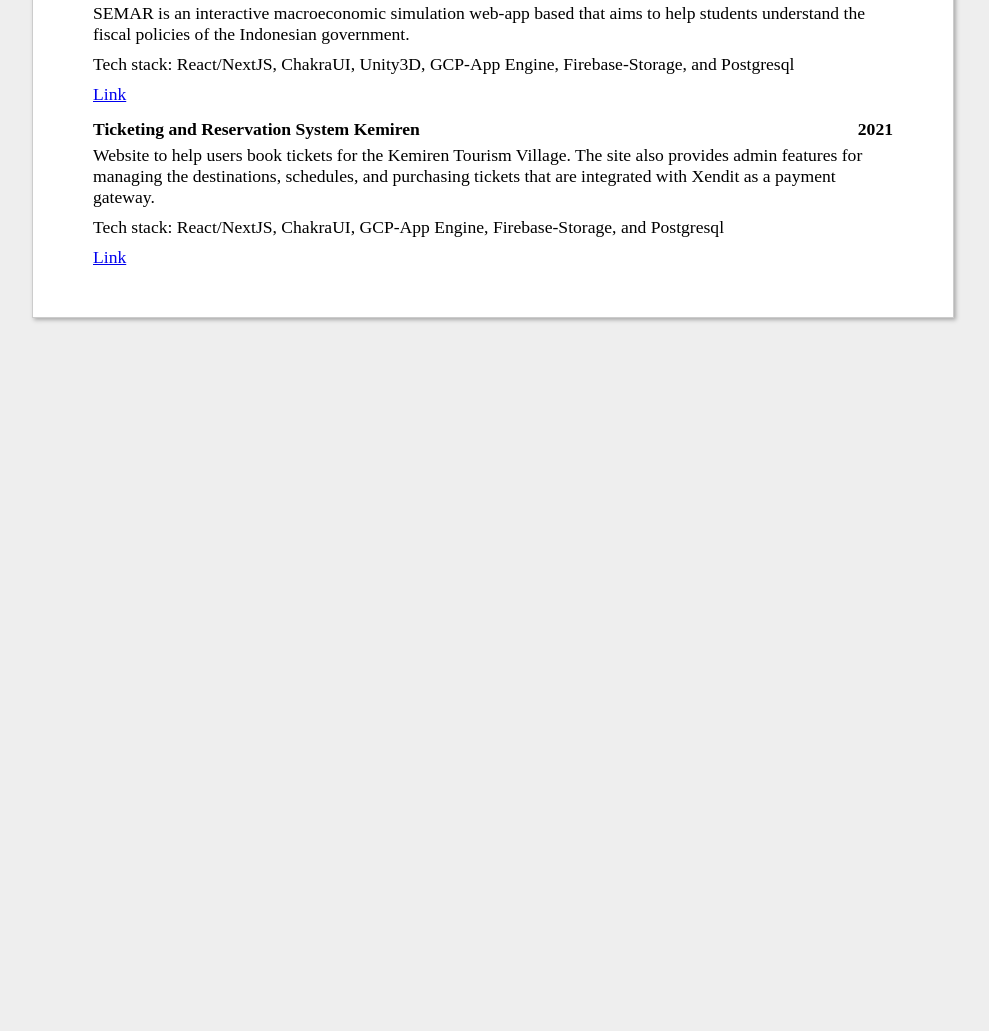
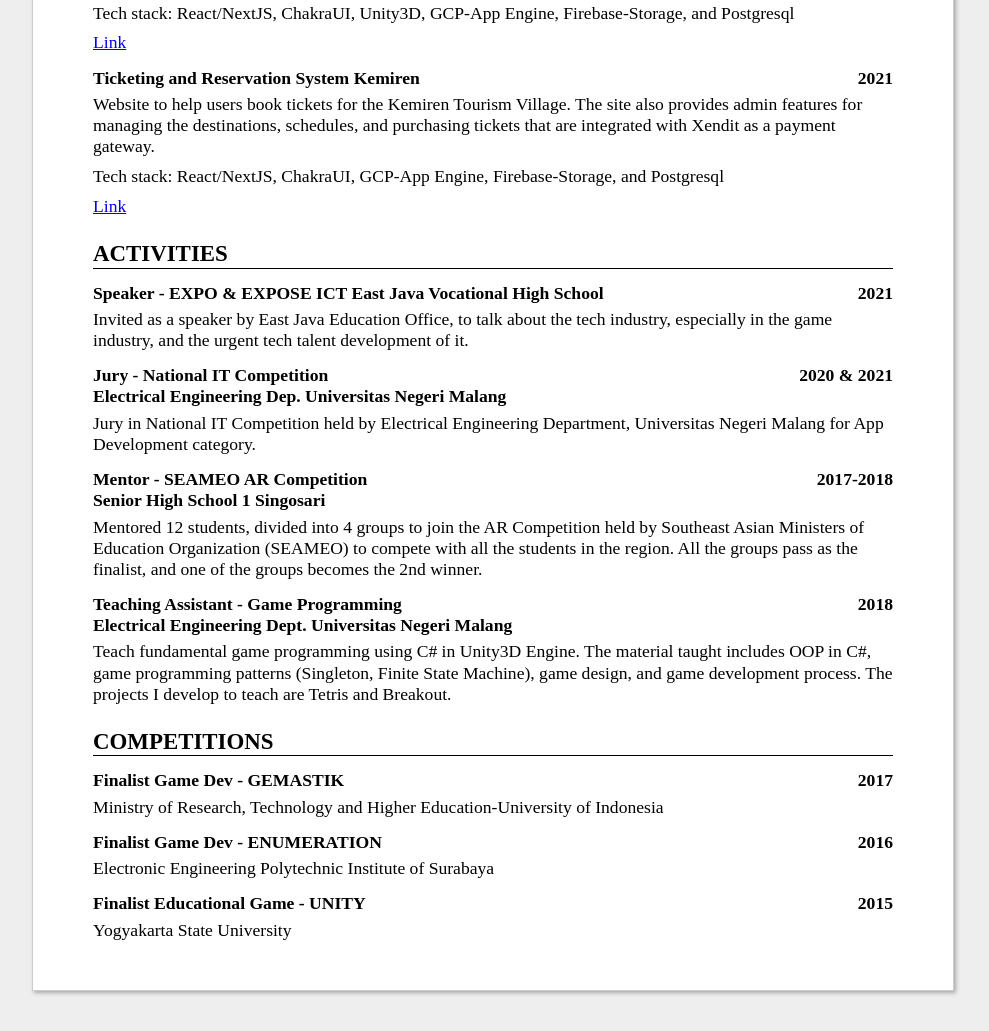
Before and after one commit to mikepqr/resume.md, a plain HTML site: page resume.html in a window 1280 px wide. Shown: the part 1432-2463 px from the top of the page, without its empty margins (147-1136 px from the left). Before the commit the page ends 1790 px from the top, so only its background shows below. Drawn offline with Linux system fonts and the light colour scheme.

Commit message:
Update resume

```diff
--- a/resume.html
+++ b/resume.html
@@ -143,6 +143,7 @@ h1+ul+p {
 <ul>
 <li><a href="&#109;&#97;&#105;&#108;&#116;&#111;&#58;&#110;&#111;&#111;&#114;&#111;&#99;&#116;&#97;&#118;&#105;&#97;&#110;&#97;&#110;&#119;&#97;&#114;&#64;&#103;&#109;&#97;&#105;&#108;&#46;&#99;&#111;&#109;">&#110;&#111;&#111;&#114;&#111;&#99;&#116;&#97;&#118;&#105;&#97;&#110;&#97;&#110;&#119;&#97;&#114;&#64;&#103;&#109;&#97;&#105;&#108;&#46;&#99;&#111;&#109;</a></li>
 <li>Malang, Indonesia</li>
+<li>+62 8180 3894 993</li>
 <li><a href="https://www.linkedin.com/in/noor-octavian-anwar-alvin">LinkedIn</a></li>
 <li><a href="https://github.com/arrokh">Github</a></li>
 </ul>
@@ -150,7 +151,7 @@ h1+ul+p {
 <h2>Skills</h2>
 <ul>
 <li>Languages: (<em>proficient</em>) JavaScript, TypeScript (<em>familiar</em>) C#, Dart, C++, Java, SQL</li>
-<li>Technologies: NodeJS, React/NextJS, MobX/Jotai, AntDesign/ChakraUI, NestJS, Unity3D, Flutter, GraphQL, Rest, Bash, CI/CD, TDD/Unit Test</li>
+<li>Technologies: NodeJS, React/NextJS, MobX/Jotai, AntDesign/ChakraUI, Webpack, Storybook, NestJS, Unity3D, Flutter, GraphQL, Rest, Bash, CI/CD, Cypress, TDD/Unit Test</li>
 <li>Others: Google Cloud Platform-Firebase, Vercel, Git, Figma</li>
 </ul>
 <h2>Education</h2>
@@ -160,10 +161,9 @@ h1+ul+p {
 </ul>
 <h2>Experiences</h2>
 <h3><span>Software Engineer, Degetek Studio</span> <span>Nov 2017 - Dec 2021</span></h3>
-<p>Degetek Studio is a software company that focuses on delivering tech-based solutions for education and business. </p>
 <ul>
 <li>Help PM decide on architecture, system design, tech stack, and timeline development for projects.</li>
-<li>Collaborated with the engineering team to do research and implement an internal tech stack, so the engineering productivity and development process efficiency were increasing 2x.</li>
+<li>Collaborated with the engineering team to do research and implement an internal tech stack, so the engineering productivity and DX were increasing 2x.</li>
 <li>Support the CEO did research and development on tech business opportunities, so the revenue grew more than 3x YoY at the end of 2021.</li>
 </ul>
 <h3><span>Research Internship, Department of Information Science Lab.<br/>Saga University - Japan</span> <span>Apr 2018 - Mar 2019</span></h3>
@@ -183,7 +183,7 @@ h1+ul+p {
 <p>A web app that shows my learning progress and the implementation of machine learning or AI-related tasks using web technologies, such as TensorFlowJS, React, NextJS and Vercel.</p>
 <p><a href="https://my-experience-learning-machine-learning.vercel.app">Link</a> • <a href="https://github.com/arrokh/arrokh-mplml">Github</a></p>
 <h3><span>NEMU</span> <span>2018 - Now</span></h3>
-<p>NEMU is a Visual Programming Environment that helps novice programmers practice their sense and knowledge of algorithms. The web app was developed using React, Material-UI, Blockly, Cra16/Cake, and WebConsole-PHP.</p>
+<p>NEMU is a Visual Programming Environment that helps novice programmers practice their sense and knowledge of algorithms visually. The web app was developed using React, Material-UI, Blockly, Cra16/Cake (Blockly extension for C++), and WebConsole-PHP.</p>
 <!-- [Link](http://nemu-vpe.herokuapp.com) • [Github](https://github.com/arrokh/nemu) -->
 <p><a href="https://nemu-domjudge.herokuapp.com/">Link</a> • <a href="https://github.com/arrokh/nemu">Github</a></p>
 <h3><span>SEMAR - The Fiscal Policy Game</span> <span>2021</span></h3>
@@ -193,6 +193,22 @@ h1+ul+p {
 <h3><span>Ticketing and Reservation System Kemiren</span> <span>2021</span></h3>
 <p>Website to help users book tickets for the Kemiren Tourism Village. The site also provides admin features for managing the destinations, schedules, and purchasing tickets that are integrated with Xendit as a payment gateway.</p>
 <p>Tech stack:  React/NextJS, ChakraUI, GCP-App Engine, Firebase-Storage, and Postgresql</p>
-<p><a href="http://kemiren.vercel.app/">Link</a></p></div>
+<p><a href="http://kemiren.vercel.app/">Link</a></p>
+<h2>Activities</h2>
+<h3><span>Speaker - EXPO &amp; EXPOSE ICT East Java Vocational High School</span> <span>2021</span></h3>
+<p>Invited as a speaker by East Java Education Office, to talk about the tech industry, especially in the game industry, and the urgent tech talent development of it.</p>
+<h3><span>Jury - National IT Competition<br/>Electrical Engineering Dep. Universitas Negeri Malang</span> <span>2020 &amp; 2021</span></h3>
+<p>Jury in National IT Competition held by Electrical Engineering Department, Universitas Negeri Malang for App Development category.</p>
+<h3><span>Mentor - SEAMEO AR Competition<br/>Senior High School 1 Singosari</span> <span>2017-2018</span></h3>
+<p>Mentored 12 students, divided into 4 groups to join the AR Competition held by Southeast Asian Ministers of Education Organization (SEAMEO) to compete with all the students in the region. All the groups pass as the finalist, and one of the groups becomes the 2nd winner.</p>
+<h3><span>Teaching Assistant - Game Programming<br/>Electrical Engineering Dept. Universitas Negeri Malang</span> <span>2018</span></h3>
+<p>Teach fundamental game programming using C# in Unity3D Engine. The material taught includes OOP in C#, game programming patterns (Singleton, Finite State Machine), game design, and game development process. The projects I develop to teach are Tetris and Breakout.</p>
+<h2>Competitions</h2>
+<h3><span>Finalist Game Dev - GEMASTIK</span> <span>2017</span></h3>
+<p>Ministry of Research, Technology and Higher Education-University of Indonesia</p>
+<h3><span>Finalist Game Dev - ENUMERATION</span> <span>2016</span></h3>
+<p>Electronic Engineering Polytechnic Institute of Surabaya</p>
+<h3><span>Finalist Educational Game - UNITY</span> <span>2015</span></h3>
+<p>Yogyakarta State University</p></div>
 </body>
 </html>
```
Also changed, not shown: docs/index.html (+21 -5 lines), 2 other files.
